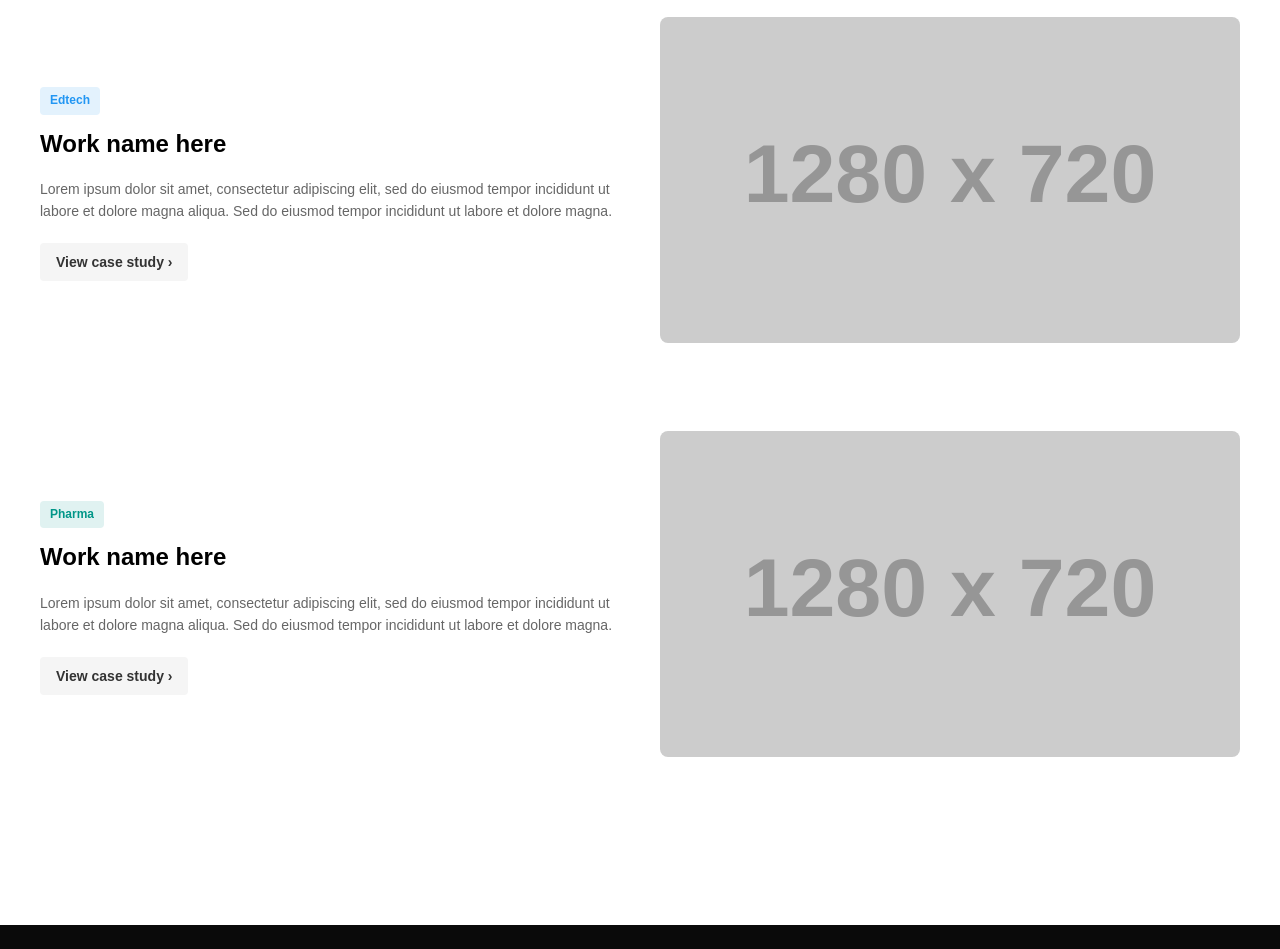
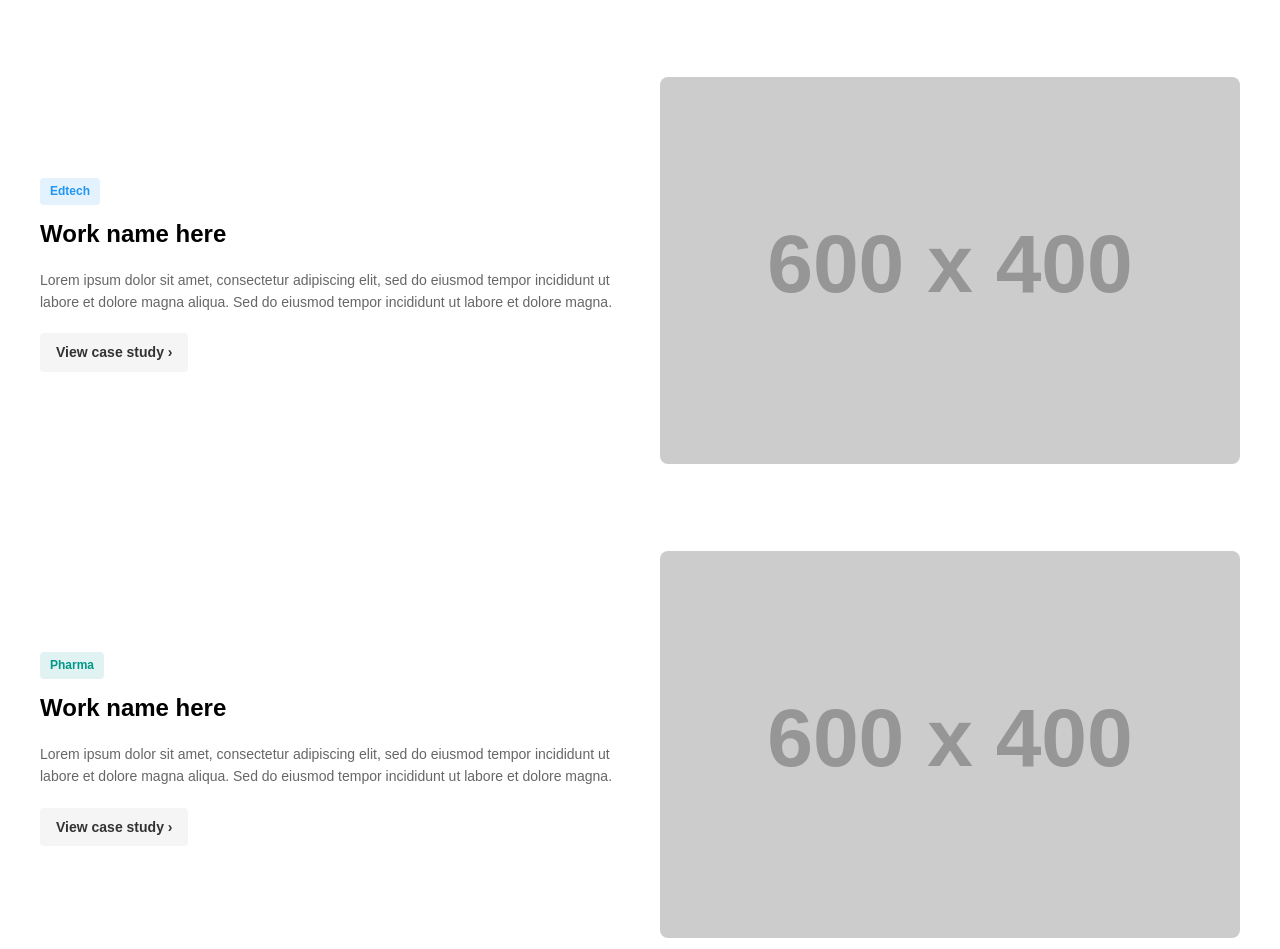
Before and after one commit to jaruccky/frontendhw1, a plain HTML site: page index.html in a window 1280 px wide. Shown: the part 1490-2439 px from the top of the page. Drawn offline with Linux system fonts and the light colour scheme; placeholder pictures from the web are drawn by us.

Commit message:
Update index.html

```diff
--- a/index.html
+++ b/index.html
@@ -29,7 +29,7 @@
                 <a href="#get-in-touch" class="cta-button">Let's get started</a>
             </div>
             <div class="profile-image">
-                <img src="http://via.placeholder.com/1280x720" alt="Profile Photo" />
+                <img src="https://placehold.co/600x400" alt="Profile Photo" />
             </div>
         </div>
 
@@ -66,7 +66,7 @@
                     <a href="#" class="view-case-study">View case study ›</a>
                 </div>
                 <div class="case-study-image">
-                    <img src="http://via.placeholder.com/1280x720" alt="Case Study Image" />
+                    <img src="https://placehold.co/600x400" alt="Case Study Image" />
                 </div>
             </div>
 
@@ -79,7 +79,7 @@
                     <a href="#" class="view-case-study">View case study ›</a>
                 </div>
                 <div class="case-study-image">
-                    <img src="http://via.placeholder.com/1280x720" alt="Case Study Image" />
+                    <img src="https://placehold.co/600x400" alt="Case Study Image" />
                 </div>
             </div>
 
@@ -92,7 +92,7 @@
                     <a href="#" class="view-case-study">View case study ›</a>
                 </div>
                 <div class="case-study-image">
-                    <img src="http://via.placeholder.com/1280x720" alt="Case Study Image" />
+                    <img src="https://placehold.co/600x400" alt="Case Study Image" />
                 </div>
             </div>
         </div>
@@ -112,7 +112,7 @@
                     <div class="quote-icon">"</div>
                     <p>Lorem ipsum dolor sit amet, consectetur adipiscing elit, sed do eiusmod tempor incididunt ut labore et dolore magna aliqua.</p>
                     <div class="client-info">
-                        <img src="http://via.placeholder.com/1280x720" alt="Client Avatar" class="client-avatar">
+                        <img src="https://placehold.co/600x400" alt="Client Avatar" class="client-avatar">
                         <span class="client-name">Client Name</span>
                     </div>
                 </div>
@@ -121,7 +121,7 @@
                     <div class="quote-icon">"</div>
                     <p>Consectetur adipiscing elit, sed do eiusmod tempor incididunt ut labore et dolore magna aliqua.</p>
                     <div class="client-info">
-                        <img src="http://via.placeholder.com/1280x720" alt="Client Avatar" class="client-avatar">
+                        <img src="https://placehold.co/600x400" alt="Client Avatar" class="client-avatar">
                         <span class="client-name">Client Name</span>
                     </div>
                 </div>
@@ -130,7 +130,7 @@
                     <div class="quote-icon">"</div>
                     <p>Lorem ipsum dolor sit amet, consectetur adipiscing elit, sed do eiusmod tempor incididunt ut labore et dolore magna aliqua.</p>
                     <div class="client-info">
-                        <img src="http://via.placeholder.com/1280x720" alt="Client Avatar" class="client-avatar">
+                        <img src="https://placehold.co/600x400" alt="Client Avatar" class="client-avatar">
                         <span class="client-name">Client Name</span>
                     </div>
                 </div>
@@ -140,7 +140,7 @@
                     <div class="quote-icon">"</div>
                     <p>Consectetur adipiscing elit, sed do eiusmod tempor incididunt ut labore et dolore magna aliqua.</p>
                     <div class="client-info">
-                        <img src="http://via.placeholder.com/1280x720" alt="Client Avatar" class="client-avatar">
+                        <img src="https://placehold.co/600x400" alt="Client Avatar" class="client-avatar">
                         <span class="client-name">Client Name</span>
                     </div>
                 </div>
@@ -161,7 +161,7 @@
                 <!-- Work Item 1 -->
                 <div class="work-item">
                     <div class="work-image">
-                        <img src="http://via.placeholder.com/1280x720" alt="Work Example" class="work-img">
+                        <img src="https://placehold.co/600x400" alt="Work Example" class="work-img">
                     </div>
                     <h3>Work name here</h3>
                     <p>Labore et dolore magna aliqua. sed do eiusmod tempor incididunt ut labore et dolore magna.</p>
@@ -171,7 +171,7 @@
                 <!-- Work Item 2 -->
                 <div class="work-item">
                     <div class="work-image">
-                        <img src="http://via.placeholder.com/1280x720" alt="Work Example" class="work-img">
+                        <img src="https://placehold.co/600x400" alt="Work Example" class="work-img">
                     </div>
                     <h3>Work name here</h3>
                     <p>Tempor incididunt ut labore et dolore magna aliqua. sed do eiusmod tempor incididunt.</p>
```
